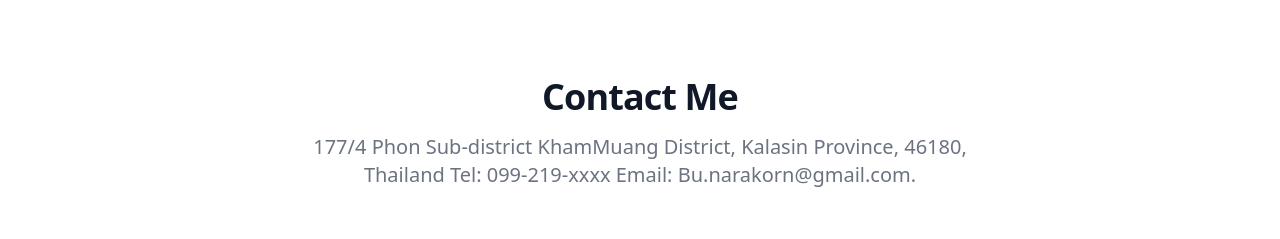
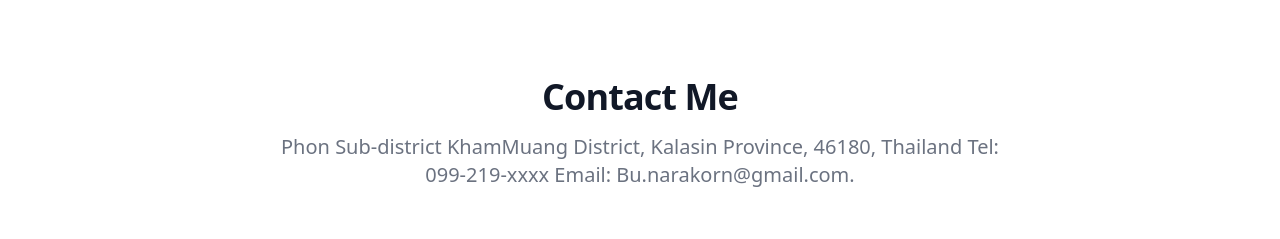
Before and after one commit to NarakornB/Narakorn.github.io, a website: page index.html in a window 1280 px wide. Shown: the part 1227-1466 px from the top of the page. Drawn offline with nearby package versions, Linux system fonts and the light colour scheme.

Commit message:
Update index.html

```diff
--- a/index.html
+++ b/index.html
@@ -109,7 +109,7 @@
     <section class="bg-white dark:bg-gray-900">
       <div class="py-8 lg:py-16 px-4 mx-auto max-w-screen-md">
           <h2 class="mb-4 text-4xl tracking-tight font-extrabold text-center text-gray-900 dark:text-white">Contact Me</h2>
-          <p class="mb-8 lg:mb-16 font-light text-center text-gray-500 dark:text-gray-400 sm:text-xl"> 177/4 Phon Sub-district KhamMuang District, Kalasin Province, 46180, Thailand
+          <p class="mb-8 lg:mb-16 font-light text-center text-gray-500 dark:text-gray-400 sm:text-xl">  Phon Sub-district KhamMuang District, Kalasin Province, 46180, Thailand
             Tel: 099-219-xxxx
             Email: Bu.narakorn@gmail.com.</p>
           <form action="#" class="space-y-8">
```
